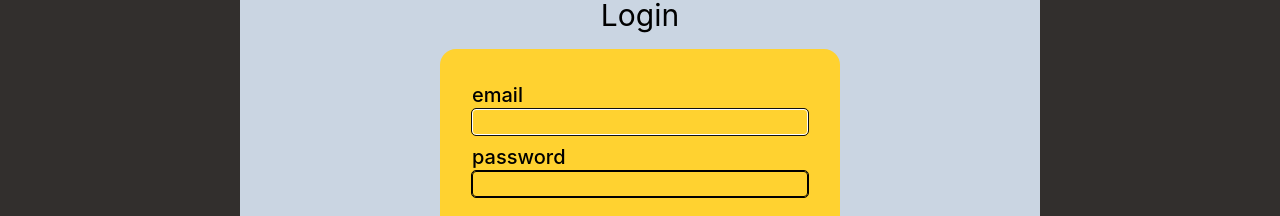
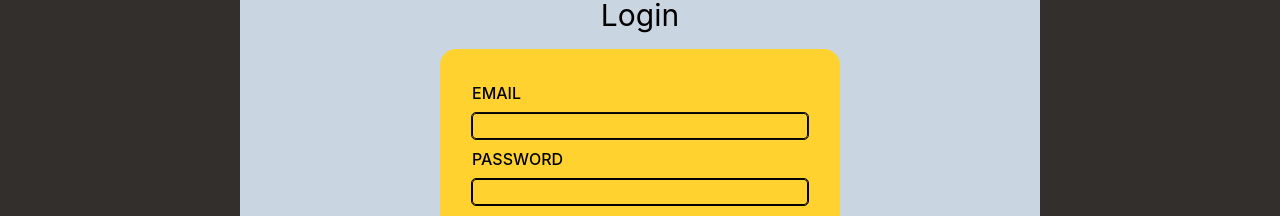
Before and after one commit to AFRIKA-001/Food-Delivery-Store, a React (Vite) app: page / in a window 1280 px wide. Both pictures are taken after a click on the button 1252 px from the left and 38 px from the top of the page. Shown: the part 219-435 px from the top of the page. Built offline with nearby package versions, Linux system fonts and the light colour scheme; no server answers.

Commit message:
Made the plus,minus and delete button to function

```diff
--- a/src/components/Login.jsx
+++ b/src/components/Login.jsx
@@ -20,9 +20,9 @@ event.preventDefault();
   <Modal open={userLoginContext.Login === 'login'} className='h-100 w-200 m-auto backdrop:bg-stone-900/90 rounded-sm bg-slate-300'>
     <h1 className='text-3xl font-sans text-center p-4'>Login</h1>
     <form onSubmit={handleLogin} className='bg-amber-300 rounded-2xl flex flex-col lg:h-70 lg:w-100 mx-auto md:p-4 lg:p-8'>
-        <label className='text-xl font-medium '>email</label>
-        <input className='border rounded outline-1 focus:text-white' type="email" required/>
-        <label className='text-xl font-medium pt-2'>password</label>
+        <label className=' font-medium mb-2 uppercase'>email</label>
+        <input className='border rounded outline-1 mb-2' type="email" required/>
+        <label className=' font-medium mb-2 uppercase'>password</label>
         <input className='border rounded outline-1 ' type="password" required />
         <p className='p-4'>Don't have an account? <a className='text-red-700' href="#">click here</a></p>
         <button onClick={HideLogin} type='reset' className='bg-amber-500 rounded-4xl active:bg-amber-700 hover:bg-amber-600'>Create Account</button>
--- a/src/components/cart.jsx
+++ b/src/components/cart.jsx
@@ -2,6 +2,7 @@ import React, { useContext } from 'react'
 import Modal from '../UI/Modal.jsx'
 import CartContext from '../store/CartContext.jsx'
 import UserProgressContext from '../store/UserProgressContext.jsx'
+
 
 
 const formatPrice = new Intl.NumberFormat("en-Kenya",{
@@ -23,26 +24,40 @@ function CloseCart (){
 function CloseCheckout(){
   userProgressContext.hideCheckOut();
 }
+function addItems(item){
+  cartContext.AddItems({...item,quantity:1})
+}
+function removeItems(id){
+  cartContext.RemoveItems(id);
+}
 
-
-
-const modalStyle = 'w-200 h-100 mx-auto my-auto backdrop:bg-slate-900/10 rounded-lg bg-slate-300 '
+const modalStyle = 'w-205 h-125 mx-auto my-auto backdrop:bg-stone-900/90 rounded-lg bg-slate-300 max-h-[700px] '
 const buttonStyles = "border rounded bg-amber-400 hover:bg-amber-500 active:bg-amber-600 p-1 gap-6 w-40 text-slate-100 text-xl"
 
   return <Modal open={userProgressContext.Progress === "cart"} className={modalStyle}>
     <div className=' p-2 my-4 '>
 <h1 className='text-3xl font-bold font-mono py- text-center'>Your Cart Items</h1>
 <ul className='font-bold text-xl  '>
-    { cartContext.items.map((item)=>(<li className='flex' key={item.id}>
+    { cartContext.items.map((item)=>(
+     <li className='flex' key={item.id}>
+
        <img className='h-30 w-30 rounded-4xl p-1'
           src={`http://localhost:3000/${item.image}`} alt="food image" />
-       <span className='pt-10 px-4 font-sans text-xl'>{item.name} - </span>
-    <span className='text-red-600 pt-10'>{item.quantity}</span>
+       <span className='pt-10 px-4 font-sans md:text-sm lg:text-xl'>{item.name} - </span>
+
+
+       <div className='flex gap-4 '>
+         <button onClick={()=>addItems(item)} className='text-3xl border h-10 my-9 lg:w-15 bg-amber-300 active:bg-amber-600'>+</button>
+        <span className='text-red-600 mt-10 line-clamp-1'>{item.quantity}</span>
+        <button onClick={()=>removeItems(item.id)}  className='text-3xl border h-10 my-9  lg:w-15 bg-amber-300 active:bg-amber-700'>-</button>
+       <button onClick={()=>removeItems(item.id)}  className='border h-10 my-9 rounded bg-red-600 active:bg-red-900 uppercase tracking-wider'>Remove</button>
+       </div>
 
 
 
 
-     </li>))}
+     </li>
+    ))}
 </ul>
 <p className='text-xl font-serif font-extrabold tracking-tight border-t pt-2 '>Total: {formatPrice.format(cartTotal)}</p>
 <button onClick={CloseCart} className={buttonStyles}>close</button>
--- a/src/store/CartContext.jsx
+++ b/src/store/CartContext.jsx
@@ -61,13 +61,13 @@ export function CartContextProvider({children}) {
     dispatchCartItemsAction({type:"ADD_ITEM",item:item})
 
    }
-   function RemoveItem(id){
+   function RemoveItems(id){
     dispatchCartItemsAction({type:"REMOVE_ITEM",id:id})
    }
     const cartContext={
     items:cartState.items,
     AddItems,
-    RemoveItem
+    RemoveItems
    }
   return (
     <>
```
